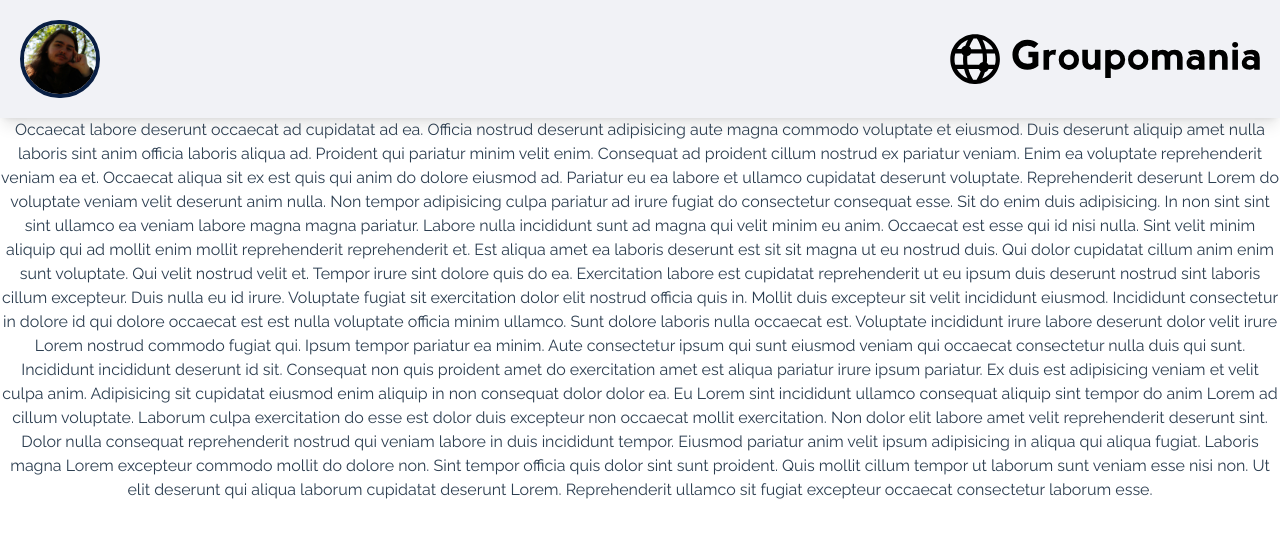
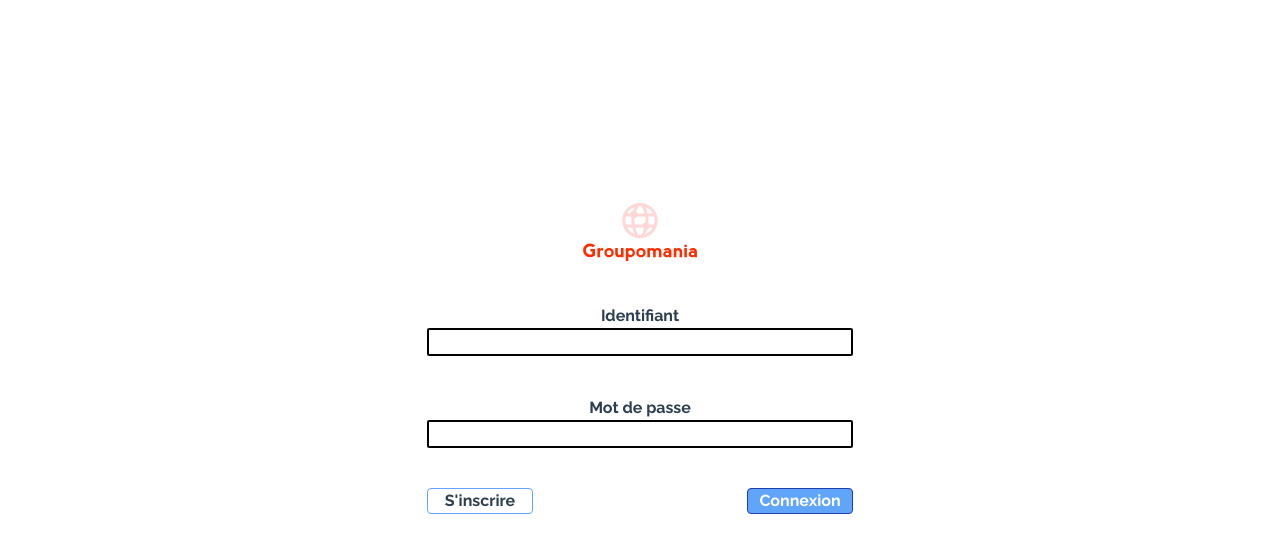
Before and after one commit to Rengrouze/OumgharElias_7_01122021, a Vue app: page / in a window 1280 px wide. Shown: the top 552 px of the page. Built offline with nearby package versions, Linux system fonts and the light colour scheme.

Commit message:
landing page okay i guess

```diff
--- a/package.json
+++ b/package.json
@@ -8,11 +8,13 @@
   },
   "dependencies": {
     "vue": "^3.2.25",
-    "vue-router": "^4.0.12"
+    "vue-router": "^4.0.12",
+    "vuex": "^4.0.0-0"
   },
   "devDependencies": {
     "@vitejs/plugin-vue": "^2.0.0",
     "@vue/cli-plugin-router": "^4.5.15",
+    "@vue/cli-plugin-vuex": "^4.5.15",
     "@vue/cli-service": "^4.5.15",
     "autoprefixer": "^10.4.1",
     "postcss": "^8.4.5",
--- a/src/App.vue
+++ b/src/App.vue
@@ -10,6 +10,7 @@
    -moz-osx-font-smoothing: grayscale;
    text-align: center;
    color: #2c3e50;
+   font-weight: bold;
 }
 
 #nav {
--- a/src/components/Feed.vue
+++ b/src/components/Feed.vue
@@ -1,8 +1,3 @@
-<script>
-export default {
-   name: "Feed",
-};
-</script>
 <template>
    <div class="flex h-full">
       <!-- background -->
@@ -12,31 +7,27 @@ export default {
          <div>
             <!--feed frame-->
             <div>
-               Occaecat labore deserunt occaecat ad cupidatat ad ea. Officia nostrud deserunt adipisicing aute magna commodo voluptate et
-               eiusmod. Duis deserunt aliquip amet nulla laboris sint anim officia laboris aliqua ad. Proident qui pariatur minim velit
-               enim. Consequat ad proident cillum nostrud ex pariatur veniam. Enim ea voluptate reprehenderit veniam ea et. Occaecat aliqua
-               sit ex est quis qui anim do dolore eiusmod ad. Pariatur eu ea labore et ullamco cupidatat deserunt voluptate. Reprehenderit
-               deserunt Lorem do voluptate veniam velit deserunt anim nulla. Non tempor adipisicing culpa pariatur ad irure fugiat do
-               consectetur consequat esse. Sit do enim duis adipisicing. In non sint sint sint ullamco ea veniam labore magna magna
-               pariatur. Labore nulla incididunt sunt ad magna qui velit minim eu anim. Occaecat est esse qui id nisi nulla. Sint velit
-               minim aliquip qui ad mollit enim mollit reprehenderit reprehenderit et. Est aliqua amet ea laboris deserunt est sit sit magna
-               ut eu nostrud duis. Qui dolor cupidatat cillum anim enim sunt voluptate. Qui velit nostrud velit et. Tempor irure sint dolore
-               quis do ea. Exercitation labore est cupidatat reprehenderit ut eu ipsum duis deserunt nostrud sint laboris cillum excepteur.
-               Duis nulla eu id irure. Voluptate fugiat sit exercitation dolor elit nostrud officia quis in. Mollit duis excepteur sit velit
-               incididunt eiusmod. Incididunt consectetur in dolore id qui dolore occaecat est est nulla voluptate officia minim ullamco.
-               Sunt dolore laboris nulla occaecat est. Voluptate incididunt irure labore deserunt dolor velit irure Lorem nostrud commodo
-               fugiat qui. Ipsum tempor pariatur ea minim. Aute consectetur ipsum qui sunt eiusmod veniam qui occaecat consectetur nulla
-               duis qui sunt. Incididunt incididunt deserunt id sit. Consequat non quis proident amet do exercitation amet est aliqua
-               pariatur irure ipsum pariatur. Ex duis est adipisicing veniam et velit culpa anim. Adipisicing sit cupidatat eiusmod enim
-               aliquip in non consequat dolor dolor ea. Eu Lorem sint incididunt ullamco consequat aliquip sint tempor do anim Lorem ad
-               cillum voluptate. Laborum culpa exercitation do esse est dolor duis excepteur non occaecat mollit exercitation. Non dolor
-               elit labore amet velit reprehenderit deserunt sint. Dolor nulla consequat reprehenderit nostrud qui veniam labore in duis
-               incididunt tempor. Eiusmod pariatur anim velit ipsum adipisicing in aliqua qui aliqua fugiat. Laboris magna Lorem excepteur
-               commodo mollit do dolore non. Sint tempor officia quis dolor sint sunt proident. Quis mollit cillum tempor ut laborum sunt
-               veniam esse nisi non. Ut elit deserunt qui aliqua laborum cupidatat deserunt Lorem. Reprehenderit ullamco sit fugiat
-               excepteur occaecat consectetur laborum esse.
+               Utilisateur connecté "{{ getUser }}" Ut elit deserunt qui aliqua laborum cupidatat deserunt Lorem. Reprehenderit ullamco sit
+               fugiat excepteur occaecat consectetur laborum esse.
             </div>
+            <button class="bg-slate-300 border-2 border-red-700 rounded-full" @click="incrementAge">Un an de plus</button>
          </div>
       </div>
    </div>
 </template>
+
+<script>
+import { mapGetters } from "vuex";
+
+export default {
+   name: "Feed",
+   computed: {
+      ...mapGetters(["getUser"]),
+   },
+   methods: {
+      incrementAge() {
+         this.$store.commit("INCREMENT_AGE");
+      },
+   },
+};
+</script>
--- a/src/components/Header.vue
+++ b/src/components/Header.vue
@@ -6,7 +6,7 @@ export default {
 <template>
    <header class="bg-[#F1F2F6] flex justify-between items-center top-0 p-5 shadow-lg h-auto">
       <div class="w-20 h-full rounded-full overflow-hidden border-4 border-[#091F43]">
-         <router-link to="/about"><img class="h-full m-0" alt="profilepic" src="../assets/testmoi.jpg" /></router-link>
+         <router-link to="/"><img class="h-full m-0" alt="profilepic" src="../assets/testmoi.jpg" /></router-link>
       </div>
       <div class="w-6/12 lg:w-3/12">
          <router-link to="/"><img src="../assets/glogb.svg" /></router-link>
--- a/src/main.js
+++ b/src/main.js
@@ -2,5 +2,6 @@ import { createApp } from "vue";
 import App from "./App.vue";
 import "./index.css";
 import router from "./router/index";
+import store from './store'
 
-createApp(App).use(router).use(router).mount("#app");
+createApp(App).use(store).use(router).use(router).mount("#app");
--- a/src/router/index.js
+++ b/src/router/index.js
@@ -1,11 +1,11 @@
 import { createRouter, createWebHashHistory } from "vue-router";
-import Home from "../views/Home.vue";
+import Landing from "../views/Landing.vue";
 
 const routes = [
    {
       path: "/",
-      name: "Home",
-      component: Home,
+      name: "Landing",
+      component: Landing,
    },
    {
       path: "/about",
--- /dev/null
+++ b/src/store/index.js
@@ -0,0 +1,22 @@
+import { createStore } from "vuex";
+
+export default createStore({
+   state: {
+      user: "Elias",
+      age: 25,
+      isLogged: false,
+   },
+   getters: {
+      getUser(state) {
+         return state.user + " " + state.age + " " + state.isLogged;
+      },
+   },
+
+   mutations: {
+      INCREMENT_AGE(state) {
+         state.age++;
+      },
+   },
+   actions: {},
+   modules: {},
+});
--- a/src/views/Landing.vue
+++ b/src/views/Landing.vue
@@ -0,0 +1,34 @@
+<!-- Contains the feed section -->
+
+<template>
+   <div class="flex flex-col items-center w-4/12 ml-auto mr-auto">
+      <div class="flex flex-col items-center mt-40 w-full h-6/12">
+         <div class="h-36">
+            <img class="h-36" src="/src/assets/icon-above-font.svg" />
+         </div>
+         <div class="flex flex-col w-full">
+            <div class="flex flex-col mb-10">
+               <label for="logName">Identifiant</label>
+               <input class="border-2 border-black rounded-sm" type="text" id="logName" required v-model="message" />
+            </div>
+            <div class="flex flex-col w-full">
+               <label for="logPass">Mot de passe</label>
+               <input class="border-2 border-black rounded-sm" type="password" id="logPass" required v-model="message" />
+            </div>
+            <div class="flex flex-row justify-between mt-10">
+               <router-link class="border border-blue-400 rounded w-3/12" to="/about">S'inscrire</router-link>
+               <router-link class="border border-blue-800 bg-blue-400 text-white rounded w-3/12" to="/about">Connexion</router-link>
+            </div>
+         </div>
+      </div>
+   </div>
+</template>
+
+<script>
+// @ is an alias to /src
+
+export default {
+   name: "Landing",
+   components: {},
+};
+</script>
```
Also changed, not shown: 1 other file (tests, documents, lock files or other folders).
